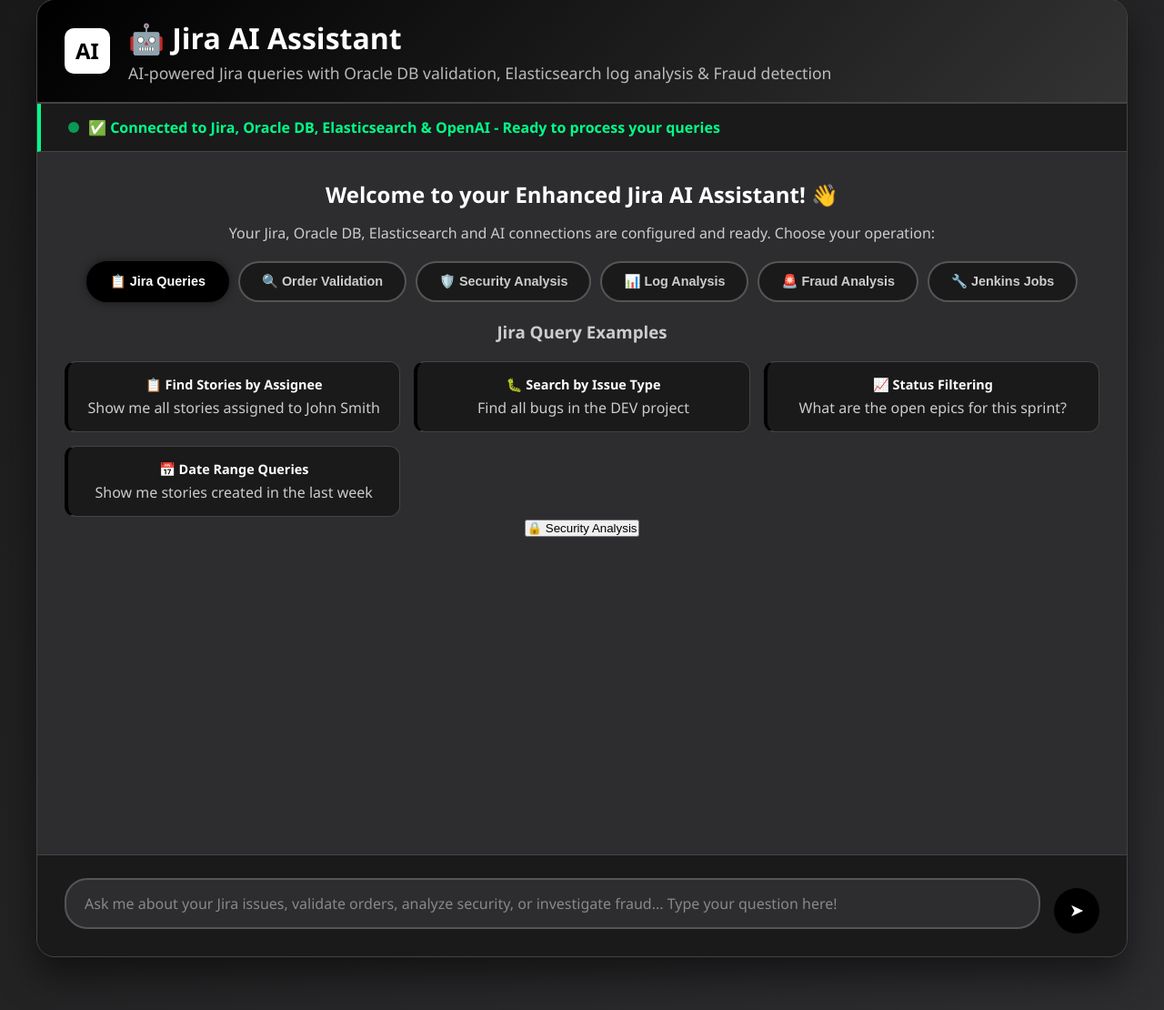
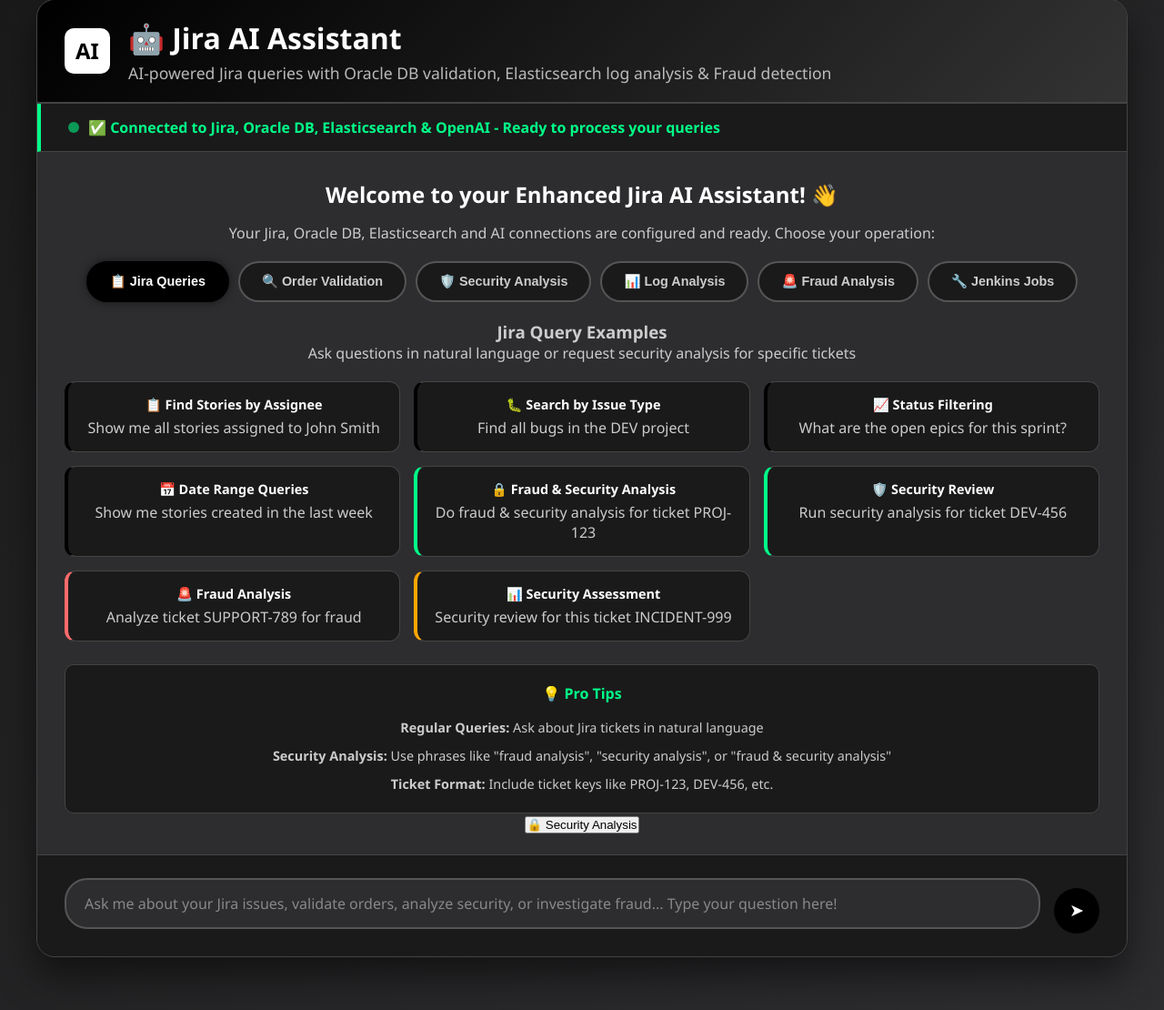
Before and after one commit to SaiGangupalli/jira-ai-assistant, a Python web app: template templates/index.html in a window 1280 px wide. Shown: the part 60-1170 px from the top of the page at 91% size. Run offline with Jinja, Linux system fonts and the light colour scheme; the template is opened without the code that fills it, so the values that code supplies are empty.

Commit message:
Update index.html

```diff
--- a/templates/index.html
+++ b/templates/index.html
@@ -59,7 +59,12 @@
 
                     <div class="tab-content" id="jira-tab">
                         <h3>Jira Query Examples</h3>
+                        <p style="color: #cccccc; margin-bottom: 20px; text-align: center;">
+                            Ask questions in natural language or request security analysis for specific tickets
+                        </p>
+
                         <div class="example-queries">
+                            <!-- Regular Jira Query Examples -->
                             <div class="example-query" onclick="useExampleQuery(this)">
                                 <h4>📋 Find Stories by Assignee</h4>
                                 <p>Show me all stories assigned to John Smith</p>
@@ -75,6 +80,39 @@
                             <div class="example-query" onclick="useExampleQuery(this)">
                                 <h4>📅 Date Range Queries</h4>
                                 <p>Show me stories created in the last week</p>
+                            </div>
+
+                            <!-- Security Analysis Examples -->
+                            <div class="example-query security-example" onclick="useExampleQuery(this)" style="border-left-color: #00ff88;">
+                                <h4>🔒 Fraud & Security Analysis</h4>
+                                <p>Do fraud & security analysis for ticket PROJ-123</p>
+                            </div>
+                            <div class="example-query security-example" onclick="useExampleQuery(this)" style="border-left-color: #00ff88;">
+                                <h4>🛡️ Security Review</h4>
+                                <p>Run security analysis for ticket DEV-456</p>
+                            </div>
+                            <div class="example-query security-example" onclick="useExampleQuery(this)" style="border-left-color: #ff6b6b;">
+                                <h4>🚨 Fraud Analysis</h4>
+                                <p>Analyze ticket SUPPORT-789 for fraud</p>
+                            </div>
+                            <div class="example-query security-example" onclick="useExampleQuery(this)" style="border-left-color: #ffa500;">
+                                <h4>📊 Security Assessment</h4>
+                                <p>Security review for this ticket INCIDENT-999</p>
+                            </div>
+                        </div>
+
+                        <div style="margin-top: 25px; padding: 20px; background: #1a1a1a; border-radius: 10px; border: 1px solid #444;">
+                            <h4 style="color: #00ff88; margin-bottom: 15px;">💡 Pro Tips</h4>
+                            <div style="color: #cccccc; font-size: 0.9rem; line-height: 1.6;">
+                                <div style="margin-bottom: 8px;">
+                                    <strong>Regular Queries:</strong> Ask about Jira tickets in natural language
+                                </div>
+                                <div style="margin-bottom: 8px;">
+                                    <strong>Security Analysis:</strong> Use phrases like "fraud analysis", "security analysis", or "fraud & security analysis"
+                                </div>
+                                <div>
+                                    <strong>Ticket Format:</strong> Include ticket keys like PROJ-123, DEV-456, etc.
+                                </div>
                             </div>
                         </div>
                     </div>
```
